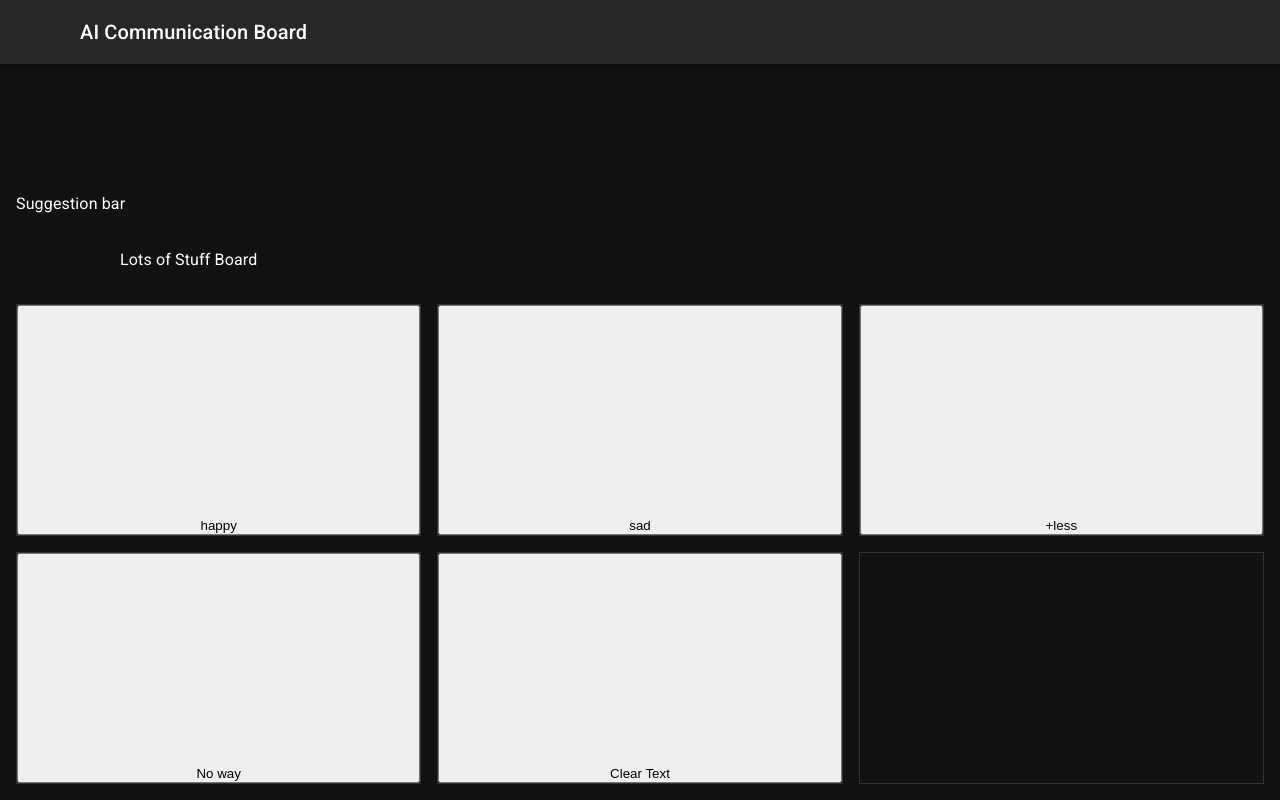
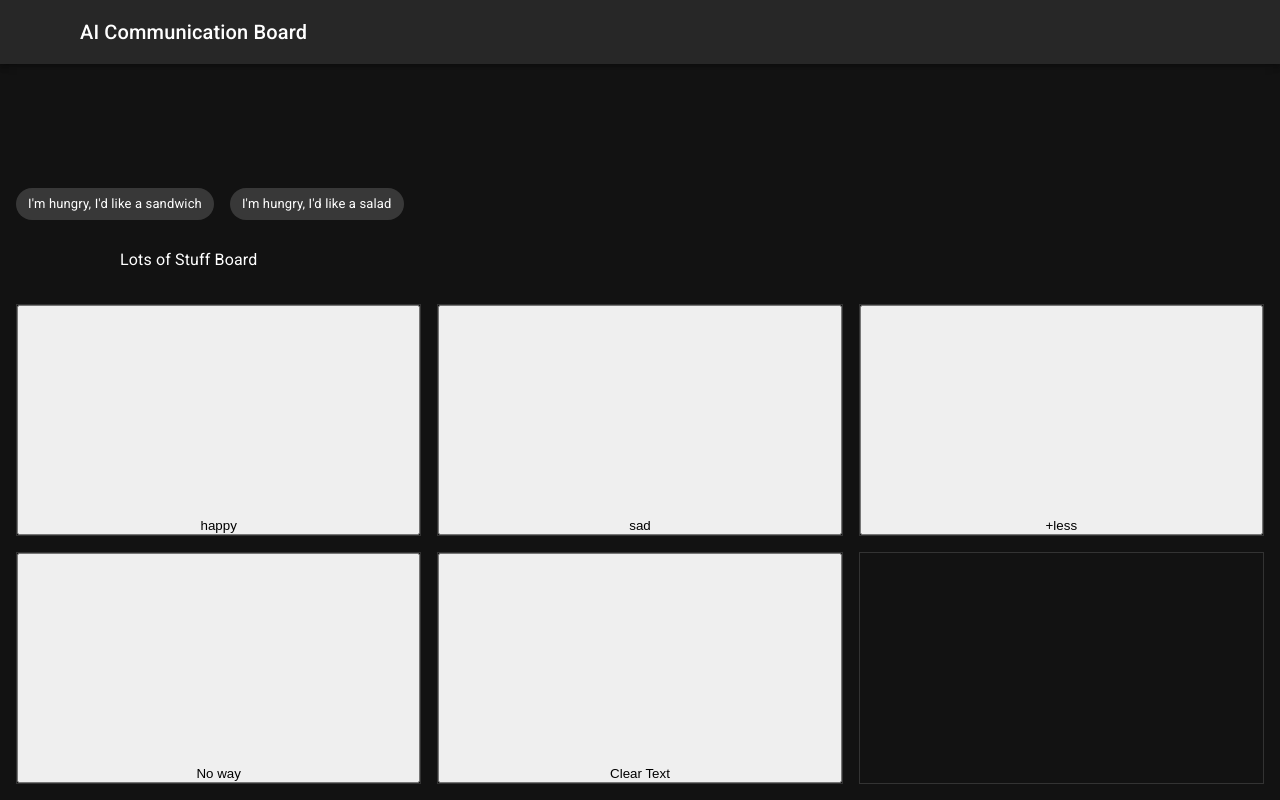
Before and after one commit to shayc/ai-communication-board, a React (Vite) app: page / in a window 1280 px wide. Built offline with nearby package versions, Linux system fonts and the light colour scheme; some icons are missing.

Commit message:
feat: update SuggestionBar component to display food suggestions using Chips

```diff
--- a/src/components/CommunicationBoard/SuggestionBar/SuggestionBar.module.css
+++ b/src/components/CommunicationBoard/SuggestionBar/SuggestionBar.module.css
@@ -3,4 +3,5 @@
   display: flex;
   align-items: center;
   padding: var(--padding);
+  gap: var(--gap);
 }
--- a/src/components/CommunicationBoard/SuggestionBar/SuggestionBar.tsx
+++ b/src/components/CommunicationBoard/SuggestionBar/SuggestionBar.tsx
@@ -1,5 +1,17 @@
+import Chip from "@mui/material/Chip";
 import classes from "./SuggestionBar.module.css";
 
 export function SuggestionBar() {
-  return <div className={classes.root}>Suggestion bar</div>;
+  return (
+    <div className={classes.root}>
+      <Chip
+        label="I'm hungry, I'd like a sandwich"
+        onClick={() => alert("I'm hungry, I'd like a sandwich")}
+      />
+      <Chip
+        label="I'm hungry, I'd like a salad"
+        onClick={() => alert("I'm hungry, I'd like a salad")}
+      />
+    </div>
+  );
 }
```
